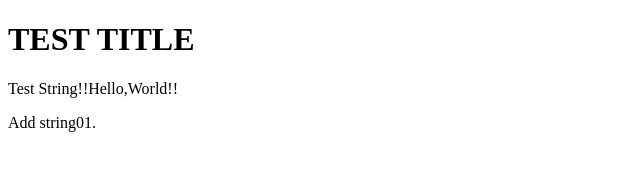
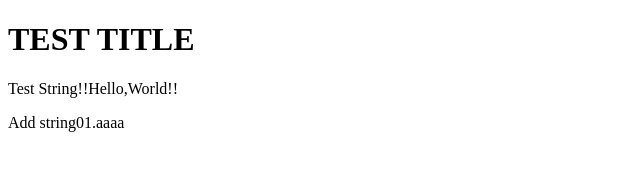
Before and after one commit to lotokunn/test_site, a plain HTML site: page index.html in a window 1280 px wide. Shown: the full height of the page, 0-640 px from the left. Drawn offline with Linux system fonts and the light colour scheme.

Commit message:
test02 2 commit.

```diff
--- a/index.html
+++ b/index.html
@@ -12,7 +12,7 @@
 	</p>
 
 	<p>
-		Add string01.
+		Add string01.aaaa
 	</p>
 
 </body>
```
